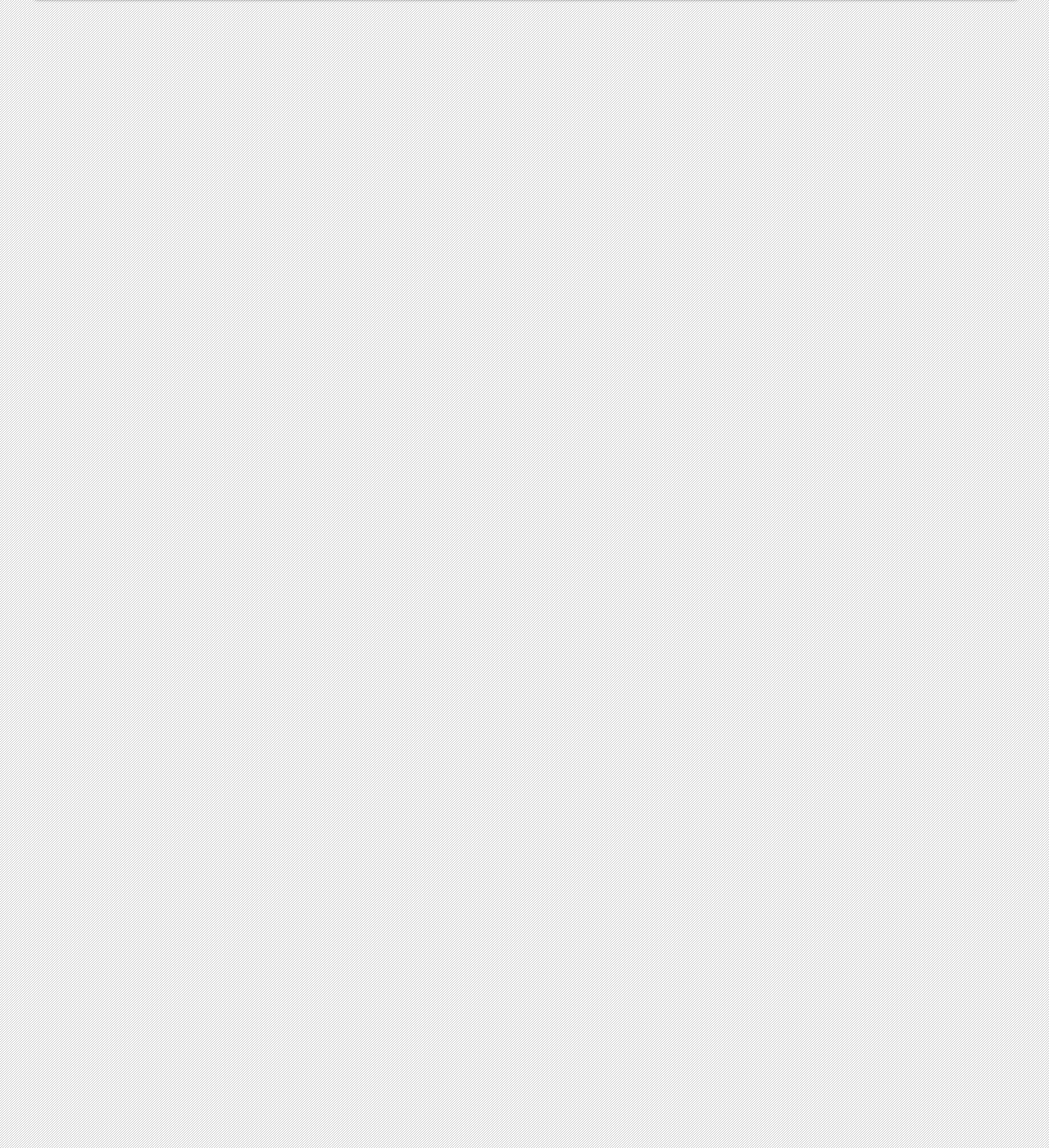
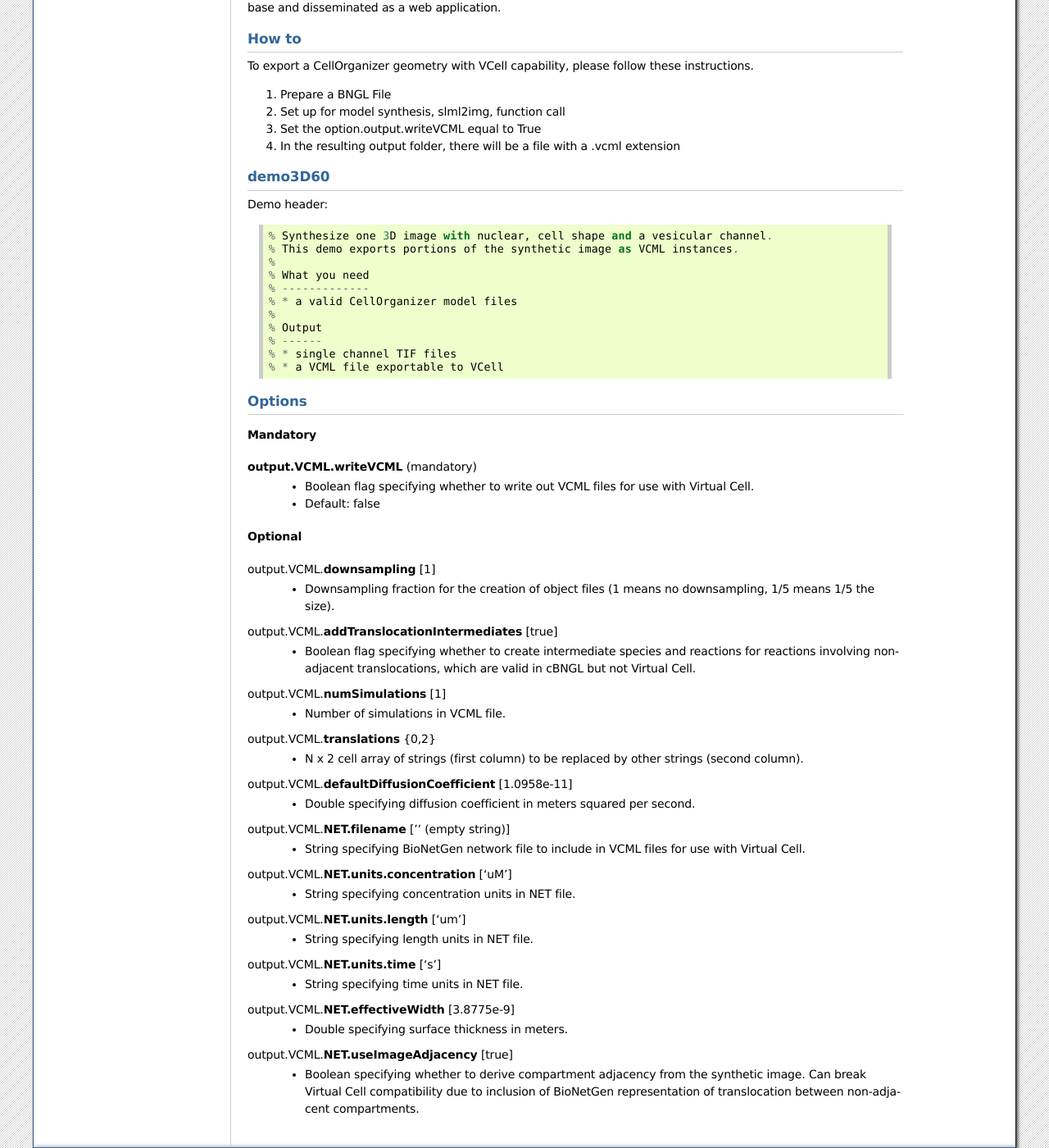
Before and after one commit to murphygroup/cellorganizer-documentation_old, a Sphinx documentation site: the page built from source/chapters/advanced.rst, in a window 1280 px wide and 1400 px high, scrolled down 3501 px. Shown: the whole window at 82% size. Built offline with Sphinx 7.4.7, drawn with Linux system fonts in a browser that asks for light colours; some of the changed text lies outside the part shown.

Commit message:
added vcell section

```diff
--- a/source/chapters/advanced.rst
+++ b/source/chapters/advanced.rst
@@ -12,3 +12,5 @@
 .. include:: ./sbml_spatial_level3.rst
 
 .. include:: ./tcell.rst
+
+.. include:: ./vcell.rst
--- /dev/null
+++ b/source/chapters/vcell.rst
@@ -0,0 +1,62 @@
+Generate Geometry for Simulation with VCell
+-----------------------------------------
+`VCell, (Virtual Cell), <vcell.org>`_ is a comprehensive platform for modeling cell biological systems that is built on a central database and disseminated as a web application.
+
+How to
+~~~~~~~~
+To export a CellOrganizer geometry with VCell capability, please follow these instructions.
+
+#. Prepare a BNGL File
+#. Set up for model synthesis, slml2img, function call
+#. Set the option.output.writeVCML equal to True
+#. In the resulting output folder, there will be a file with a .vcml extension
+
+.. _demo3D60:
+
+demo3D60
+~~~~~~~~~
+Demo header::
+
+   % Synthesize one 3D image with nuclear, cell shape and a vesicular channel.
+   % This demo exports portions of the synthetic image as VCML instances.
+   %
+   % What you need
+   % -------------
+   % * a valid CellOrganizer model files
+   %
+   % Output
+   % ------
+   % * single channel TIF files
+   % * a VCML file exportable to VCell
+
+Options
+~~~~~~~~
+**Mandatory**
+^^^^^^^^^^^^^
+**output.VCML.writeVCML** (mandatory)
+    * Boolean flag specifying whether to write out VCML files for use with Virtual Cell.
+    * Default: false
+**Optional**
+^^^^^^^^^^^^
+output.VCML.\ **downsampling** [1]
+    * Downsampling fraction for the creation of object files (1 means no downsampling, 1/5 means 1/5 the size).
+output.VCML.\ **addTranslocationIntermediates** [true]
+    * Boolean flag specifying whether to create intermediate species and reactions for reactions involving non-adjacent translocations, which are valid in cBNGL but not Virtual Cell.
+output.VCML.\ **numSimulations** [1]
+    * Number of simulations in VCML file.
+output.VCML.\ **translations** {0,2}
+    * N x 2 cell array of strings (first column) to be replaced by other strings (second column).
+output.VCML.\ **defaultDiffusionCoefficient** [1.0958e-11]
+    * Double specifying diffusion coefficient in meters squared per second.
+output.VCML.\ **NET.filename** ['' (empty string)]
+    * String specifying BioNetGen network file to include in VCML files for use with Virtual Cell.
+output.VCML.\ **NET.units.concentration** ['uM']
+    * String specifying concentration units in NET file.
+output.VCML.\ **NET.units.length** ['um']
+    * String specifying length units in NET file.
+output.VCML.\ **NET.units.time** ['s']
+    * String specifying time units in NET file.
+output.VCML.\ **NET.effectiveWidth** [3.8775e-9]
+    * Double specifying surface thickness in meters.
+output.VCML.\ **NET.useImageAdjacency** [true]
+    * Boolean specifying whether to derive compartment adjacency from the synthetic image. Can break Virtual Cell compatibility due to inclusion of BioNetGen representation of translocation between non-adjacent compartments.
```
